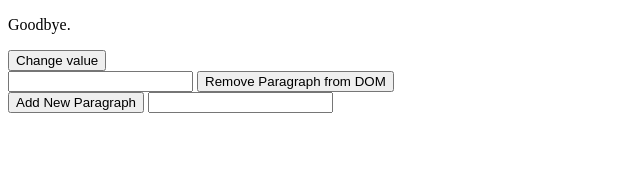
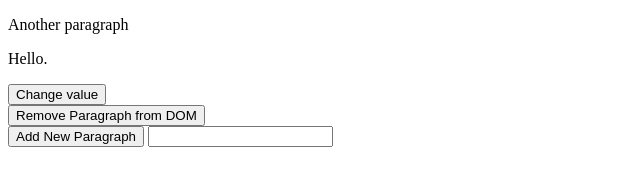
Before and after one commit to jeff1haupt/code-alongs, a plain HTML site: page Interacting-with-the-DOM/index.html in a window 1280 px wide. Both pictures are taken after a click on the button "Change value". Shown: the whole page, without its empty margins (0-640 px from the left). Drawn offline with Linux system fonts and the light colour scheme.

Commit message:
updated for 10-21-fesd class

```diff
--- a/Interacting-with-the-DOM/app.js
+++ b/Interacting-with-the-DOM/app.js
@@ -1,18 +1,40 @@
 let button = document.getElementById('btn');
 let content = document.getElementById('content');
 
-button.addEventListener('click', () => {
-    if (content.innerHTML == 'Goodbye.') {
-        content.innerHTML = 'Hello.';
-    } else {
-        content.innerHTML = 'Goodbye.';
-    }
+// document.getElementById('paragraphs').innerHTML = `<h2>I changed this <em>element</em></h2>`;
+// let div = document.getElementById("paragraphs");
+// document.getElementById("content").style.backgroundColor = "red";
+// document.getElementById("content").style.color = "white";
+
+// let newParagraph = document.createElement("p");
+// (console.log(newParagraph));
+// newParagraph.innerText = "some text is now here";
+// (console.log(newParagraph));
+// div.appendChild(newParagraph);
+
+// let elements = document.getElementsByClassName("button");
+// for( let i = 0; i < elements.length; i++) {
+
+// }
+// console.log(document.getElementsByTagName("p"));
+// console.log(document.querySelector("div").firstChild);
+// console.log(document.querySelectorAll("#content"));
+console.log(button);
+
+function showAlert() {
+    alert("the button was clicked");
+}
+button.addEventListener('click', (event) => {
+    let sibling = event.target.nextSibling.nextSibling.nextSibling;
+    let body = document.getElementsByTagName("body")[0];
+    body.removeChild(sibling);
+    showAlert();
 });
 
 document.getElementById('remove').addEventListener('click', () => {
     let idToRemove = document.getElementById('remove-id').value;
     let elementToRemove = document.getElementById(idToRemove);
-    elementToRemove.parentNode.removeChild(content);
+    elementToRemove.parentNode.removeChild(idToRemove);
     document.getElementById('remove-id').value = '';
 });
 
--- a/Interacting-with-the-DOM/index.html
+++ b/Interacting-with-the-DOM/index.html
@@ -8,15 +8,13 @@
 </head>
 <body>
 
-    <div id="paragraphs">
-        <p id="content">Hello.</p>
-    </div>
+    <div id="paragraphs"><p id="para1">Another paragraph</p><p id="content">Hello.</p></div>
 
 
-    <button id="btn">Change value</button><br>
-    <input type="text" id="remove-id">
+    <button id="btn" class="button">Change value</button><br>
+    <input type="text" id="remove-id" class="button">
     <button id="remove">Remove Paragraph from DOM</button><br>
-    <button id="add">Add New Paragraph</button>
+    <button id="add" class="button">Add New Paragraph</button>
     <input type="text" id="new-text">
 
     <script src="app.js"></script>
```
